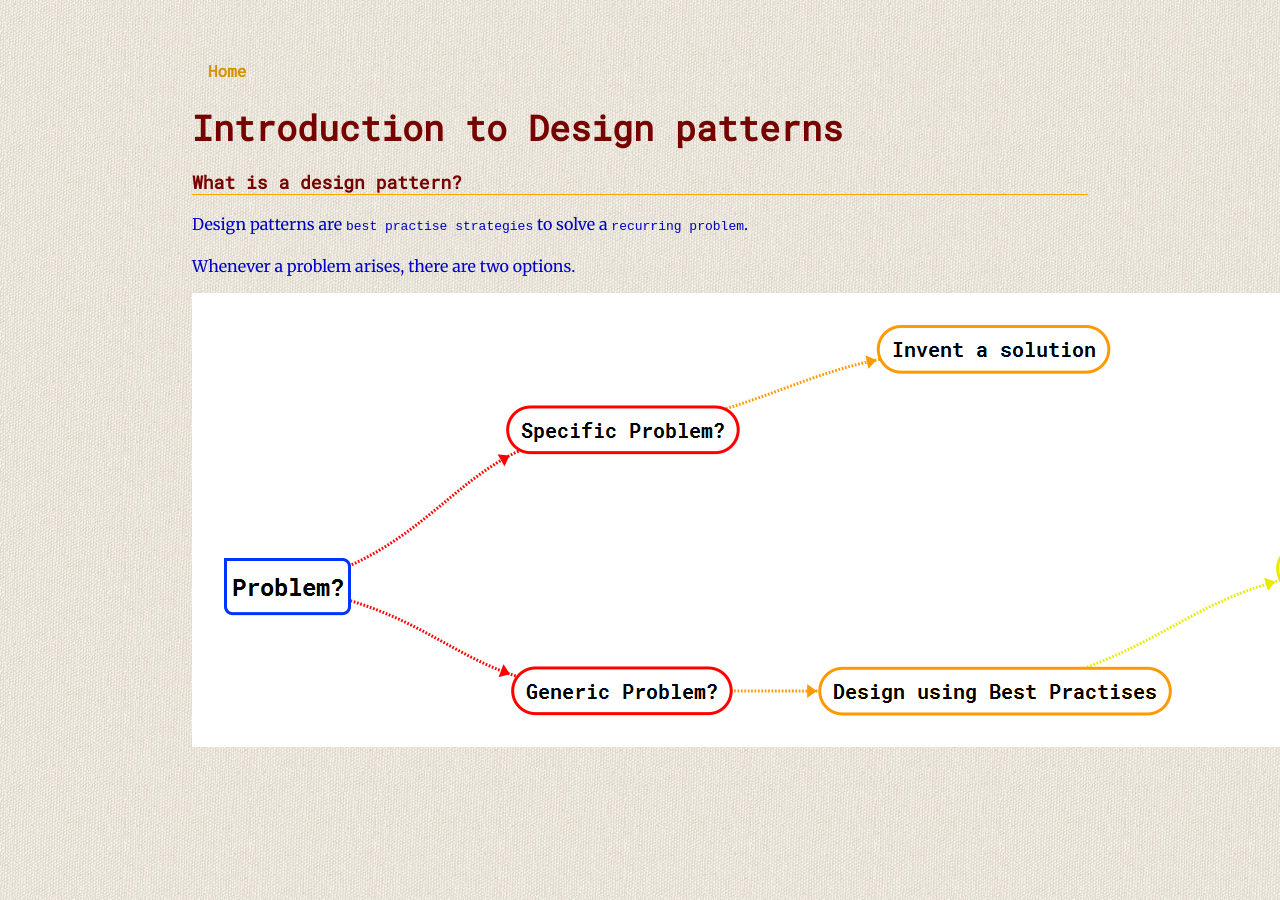
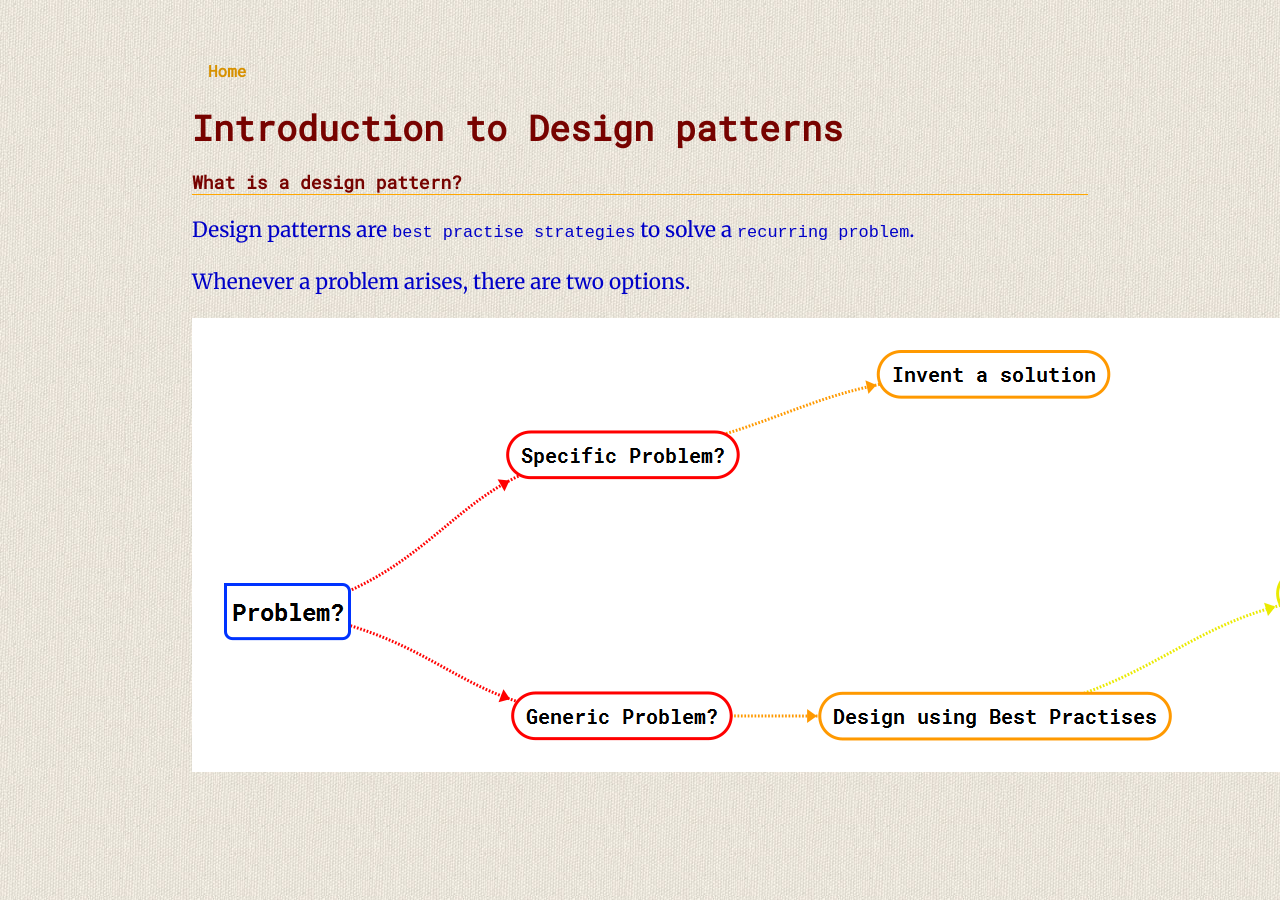
Before and after one commit to Jokestir/Jokestir.github.io, a Jekyll site: the page built from DesignPatterns/Introduction.md, in a window 1280 px wide. Built offline with Jekyll 4.4.1, drawn with Linux system fonts in a browser that asks for light colours.

Commit message:
css changes

```diff
--- a/DesignPatterns/Introduction.md
+++ b/DesignPatterns/Introduction.md
@@ -12,4 +12,4 @@ Design patterns are `best practise strategies` to solve a `recurring problem`.
 Whenever a problem arises, there are two options.
 
 
-![Type of Problem]({{ site.url }}/assets/problem_design_patterns.png)
+![Type of Problem]({{ site.url }}/assets/problem_design_patterns.png){:class="img-responsive"}
--- a/css/main.css
+++ b/css/main.css
@@ -51,7 +51,7 @@ h4 {
 }
 p {
 	font-family: 'Merriweather', serif;
-    font-size: 1em;
+    font-size: 1.3em;
     line-height: 1.4em;
     color: #0000C8;
 }
```
